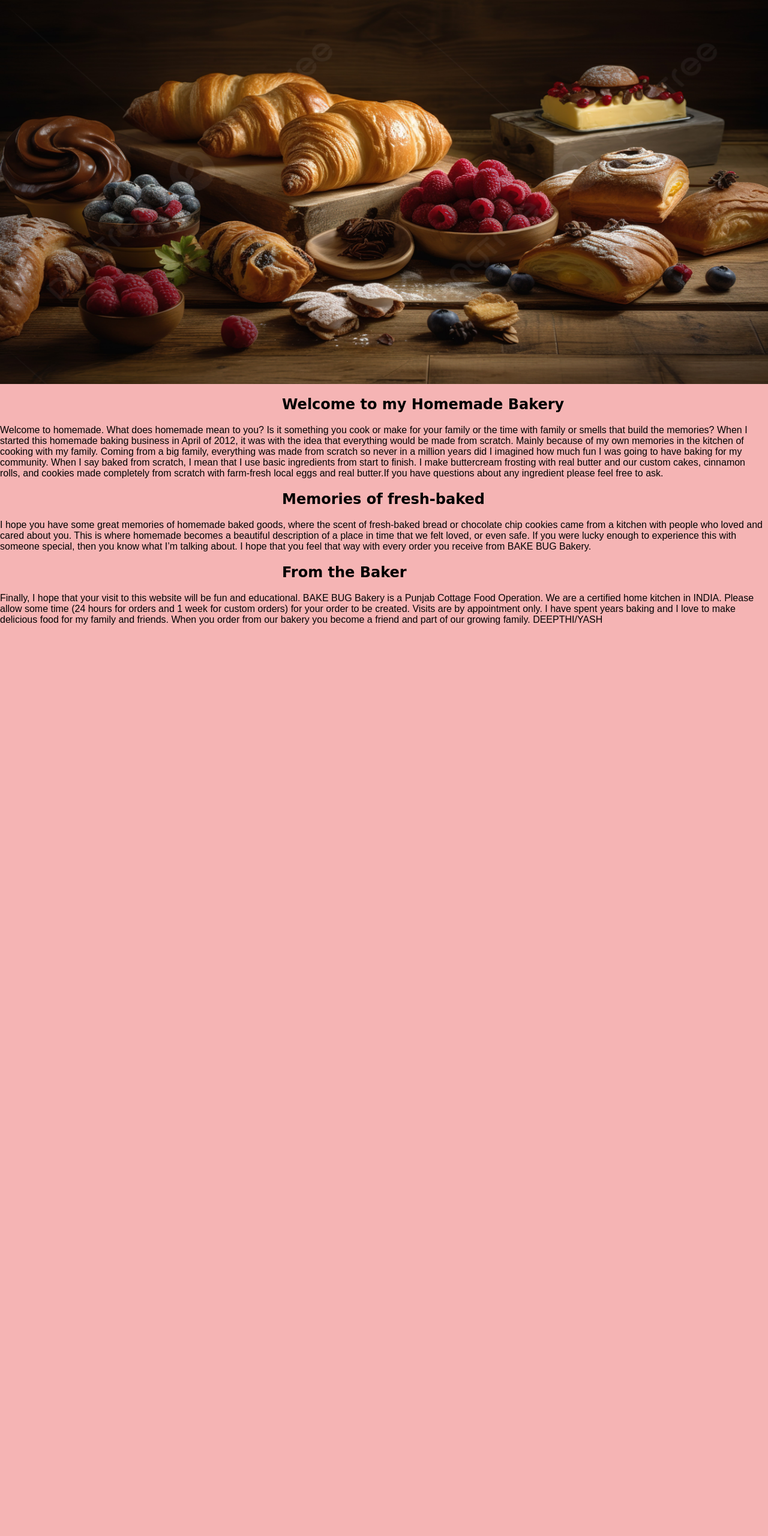
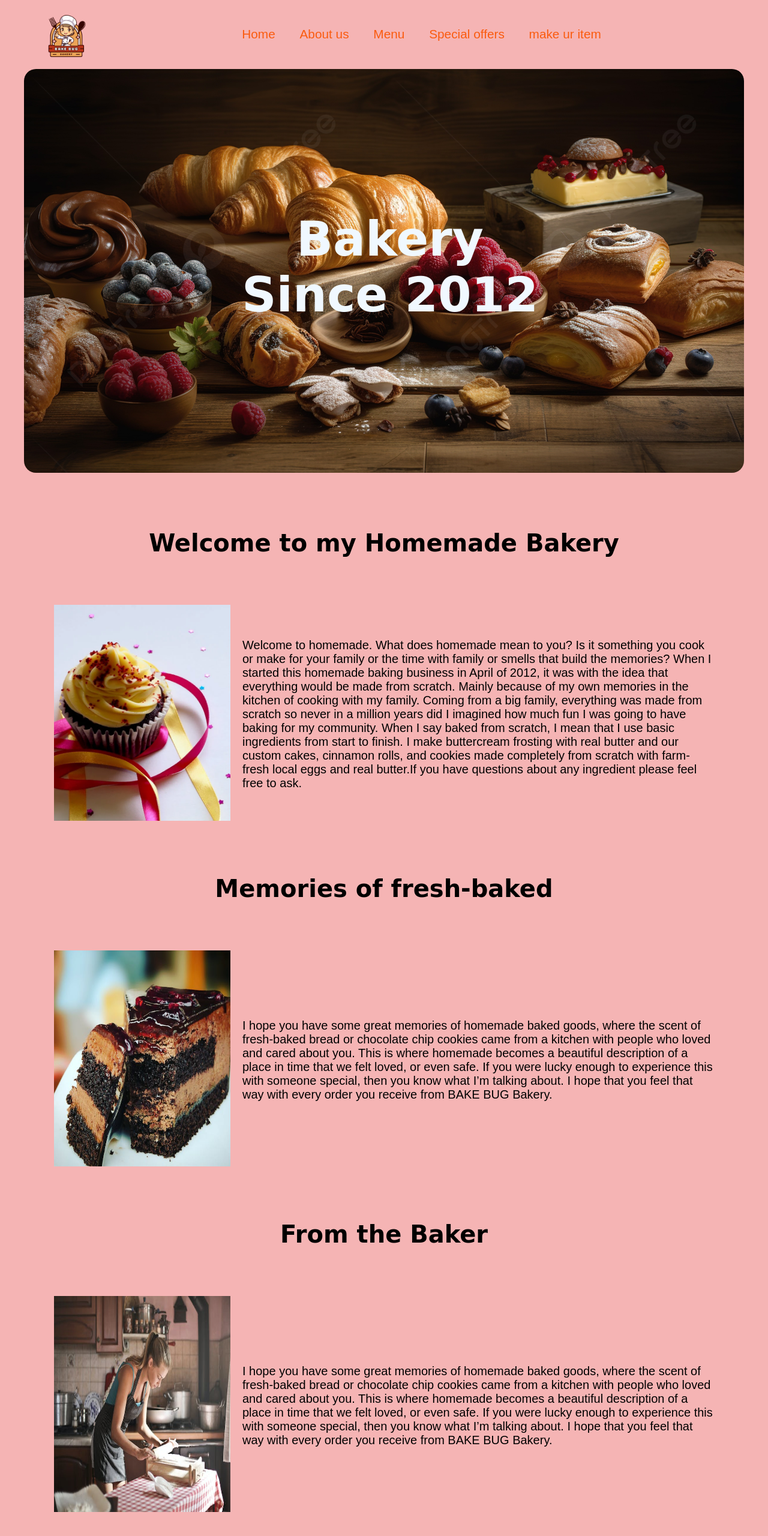
Before and after one commit to Srideepthi2384/BakeBug, a plain HTML site: page about.html in a window 1280 px wide. Shown: the top 2560 px of the page at 60% size. Before the commit the page ends 1042 px from the top, so only its background shows below. Drawn offline with Linux system fonts and the light colour scheme.

Commit message:
Implenmenting a Responsive bakery Website

```diff
--- a/about.css
+++ b/about.css
@@ -10,14 +10,222 @@ body{
     background-color: rgb(245, 180, 180);
 
 }
+.img{
+   border-radius: 20px;
+}
+
+.nav_logo,
+.nav_link,
+.button {
+  color: #fa5b0f;
+  font-size:1.3rem;
+
+
+}
+.nav_link:hover {
+  color: #f1e9e9;
+}
+.logo{
+padding-left: 60px;
+padding-top: 10px;
+
+
+}
+
+.nav_logo {
+  height: 100px;
+  width: 100px;
+}
+.button {
+  padding: 6px 24px;
+  border: 2px solid #fa5b0f;
+  background: transparent;
+  border-radius: 6px;
+  cursor: pointer;
+  background-color:#fa5b0f;
+  color: white;
+}
+.button:active{
+  transform: scale(0.98);
+}
+.button:hover{
+  background-color: bisque;
+  color: black;
+}
+.image1{
+  height: 60vh;
+  margin-right: 130px;
+  margin-top: 50px;
+  float: right;
+  display: flex;
+}
+.Homecontainer{
+  padding-top: 60px;
+  padding-left: 150px;
+  font-family: sans-serif;
+  font-size: 37px;
+}
+
+nav{
+width: 100%;
+display: flex;
+justify-content: space-between;
+background:transparent ;
+}
+.menu{
+padding-top: 45px;
+font-size: 1.3rem;
+}
+.menu ul li{
+list-style: none;
+margin: 0px 35px 0px 0px;
+display: inline-block;
+}
+.menu ul li a{
+text-decoration: none;
+}
+header{
+display: flex;
+justify-content: center;
+/* padding: 0 130px; */
+background:transparent ;
+width: 100%;
+}
+.bar{
+font-size: 2rem;
+color: #fa5b0f;
+padding: 25px;
+display: none;
+background:transparent ;
+}
+.dropdown{
+background-color: #ec8d8d;
+padding: 10px;
+position: absolute;
+top: 4rem;
+right: 5%;
+display: none;
+}
+.dropdown li{
+list-style: none;
+
+}
+.dropdown li a{
+text-decoration: none;
+color: white;
+font-family: 'PFAgoraSlabProItalic', Arial, Helvetica, sans-serif;
+text-align: -webkit-match-parent;
+}
+.drop-menu:hover .dropdown{
+display: block;
+}
+@media only screen and (max-width: 1100px){
+.bar{
+  display: block;
+}
+.menu, .log{
+  display: none;
+}
+
+
+}
+@media only screen and (max-width: 800px){
+
+  .home{
+      width: 100%;
+      text-align: center;
+      padding:10%;
+  }
+}
+
 .image2{
-    height: 80vh;
+    height: 100vh;
     width: 100%;
     display: flex;
 }
 
 h1{
-    margin:20px;
-    padding-left: 450px;
+    margin:10px;
+    padding-top: 80px;
+    padding-bottom: 50px;
     font-family: cursive;
+    color: black;
+    font-weight: bolder;
+    font-size: 40px;
+    display: flex;
+    margin-bottom:30px ;
+    justify-content: center;
 }
+/* p{
+    font-size: 25px;
+    margin: 100px;
+    display: justify;
+
+} */
+.container {
+    position: relative;
+    text-align: center;
+    color: white;
+  }
+
+  .content {
+    position: absolute;
+    top: 45%;
+    left: 50%;
+    transform: translate(-50%, -50%);
+    font-size: 80px;
+    font-family: cursive;
+    color: aliceblue;
+  }
+  .content h1:hover{
+      opacity: 1;
+      color:rgb(255, 255, 255);
+      letter-spacing:10px;
+  }
+  span{
+    font-family: cursive;
+    font-size: 40px;
+   margin: 80px;
+  }
+.text{
+    font-size: 20px;
+    padding-left: 20px;
+    padding-top: 5px ;
+    padding-right:90px ;
+   float: left;
+   display: flex;
+
+  }
+.container1{
+    display: flex;
+    align-items: center;
+    justify-content: center;
+}
+.image3{
+    width: 30vw;
+    height: 45vh;
+    float: left;
+    padding-left:90px ;
+
+}
+.container2{
+    display: flex;
+    align-items: center;
+    justify-content: center;
+}
+.image4{
+    width: 30vw;
+    height: 45vh;
+    float: left;
+    padding-left:90px ;
+
+}
+.text1{
+    font-size: 20px;
+    padding-left: 20px;
+    padding-top: 5px ;
+    padding-right:90px ;
+   float: left;
+   display: flex;
+
+  }
--- a/about.html
+++ b/about.html
@@ -8,14 +8,84 @@
     <link rel="icon" href="logo1-removebg-preview.png">
 </head>
 <body>
+  <header>
+    <nav>
+      <div class="logo">
+        <a href="#" class="nav_logo"><img src = "logo1-removebg-preview.png" class="nav_logo"></a>
+      </div>
+
+      <div class="menu">
+        <ul class="nav_items">
+          <li class="nav_item">
+            <a href="index.html" class="nav_link">Home</a>
+          </li>
+          <li class="nav_item">
+            <a href="about.html" class="nav_link">About us</a>
+          </li>
+          <li class="nav_item">
+            <a href="menu.html" class="nav_link">Menu</a>
+          </li>
+          <li class="nav_item">
+            <a href="#" class="nav_link">Special offers</a>
+          </li>
+          <li class="nav_item">
+            <a href="#" class="nav_link">make ur item</a>
+          </li>
+        </ul>
+      </div>
+
+      <div class="log">
+        <i class="fa-regular fa-cart-shopping"></i>
+
+      </div>
+
+    </nav>
+
+    <div class="drop-menu">
+      <div class="bar">
+        <i class="fa-solid fa-bars"></i>
+      </div>
+      <div class="dropdown">
+        <ul>
+          <li>
+            <a href="index.html">Home</a>
+          </li>
+          <li>
+            <a href="about.html">About us</a>
+          </li>
+          <li>
+            <a href="menu.html">Menu</a>
+          </li>
+          <li>
+            <a href="#">Special offers</a>
+          </li>
+          <li>
+            <a href="#">make ur item</a>
+          </li>
+        </ul>
+      </div>
+    </div>
+  </header>
 
 <section >
+
     <div>
-    <img src = "about1.jpg" class = "image2"/>
+      <div class="container">
+        <img src = "about1.jpg" class = "img">
+     <h1 class="content">Bakery <br> Since 2012</h1>
+  </div>
+
      <h1>
        Welcome to my Homemade Bakery
      </h1>
-     <p>
+     <div class="container1">
+         <div>
+              <img src = "about2.webp" class = "image3">
+
+         </div>
+
+         <div class="text">
+          <p >
             Welcome to homemade. What does homemade mean to you? Is it something you cook or make for your family or the
             time with family or smells that build the memories? When I started this homemade baking business in April of
             2012, it was with the idea that everything would be made from scratch.  Mainly because of my own memories in
@@ -25,10 +95,21 @@
             and our custom cakes, cinnamon rolls, and cookies made completely from scratch with farm-fresh local eggs and
              real butter.If you have questions about any ingredient please feel free to ask.
           </p>
+         </div>
+
+     </div>
+
 
      <h1>
       Memories of fresh-baked
     </h1>
+     <div class="container2">
+      <div>
+           <img src = "about3.jpeg" class = "image4">
+
+      </div>
+
+      <div class="text1">
         <p>
           I hope you have some great memories of homemade baked goods, where the scent of fresh-baked
           bread or chocolate chip cookies came from a kitchen with people who loved and cared about you.
@@ -36,21 +117,34 @@
           If you were lucky enough to experience this with someone special, then you know what I’m talking about.
           I hope that you feel that way with every order you receive from BAKE BUG Bakery.
         </p>
+      </div>
+  </div>
+
+
 
      <h1>
        From the Baker
      </h1>
+     <div class="container2">
+      <div>
+           <img src = "about4.jpeg" class = "image4">
+
+      </div>
+
+      <div class="text1">
         <p>
-       Finally, I hope that your visit to this website will be fun and educational.
-       BAKE BUG Bakery is a Punjab Cottage Food Operation. We are a certified home kitchen in INDIA.
-        Please allow some time (24 hours for orders and 1 week for custom orders) for your order to be created.
-         Visits are by appointment only.
+          I hope you have some great memories of homemade baked goods, where the scent of fresh-baked
+          bread or chocolate chip cookies came from a kitchen with people who loved and cared about you.
+          This is where homemade becomes a beautiful description of a place in time that we felt loved, or even safe.
+          If you were lucky enough to experience this with someone special, then you know what I’m talking about.
+          I hope that you feel that way with every order you receive from BAKE BUG Bakery.
+        </p>
+      </div>
+  </div>
 
-I have spent years baking and I love to make delicious food for my family and friends.
-When you order from our bakery you become a friend and part of our growing family.
 
-DEEPTHI/YASH
-     </p>
+
+     <h1 style = "justify-content: left; margin: 90px; color: rgb(32, 4, 58);">DEEPTHI</h1>
     </div>
  </section>
 </body>
```
Also changed, not shown: index.html (+11 -9 lines), menu.html (added, +54 -0 lines), about2.webp (added), about3.jpeg (added), about4.jpeg (added), menu.css (added), menu2.jpg (added), menu2.webp (added), menu3.webp (added), menu4.webp (added), menu6.jpeg (added), menuc1.webp (added), menuc2.jpeg (added), menuc3.jpeg (added), 3 more files, 1 other file. Lines whose indentation alone changed are shown as unchanged.
